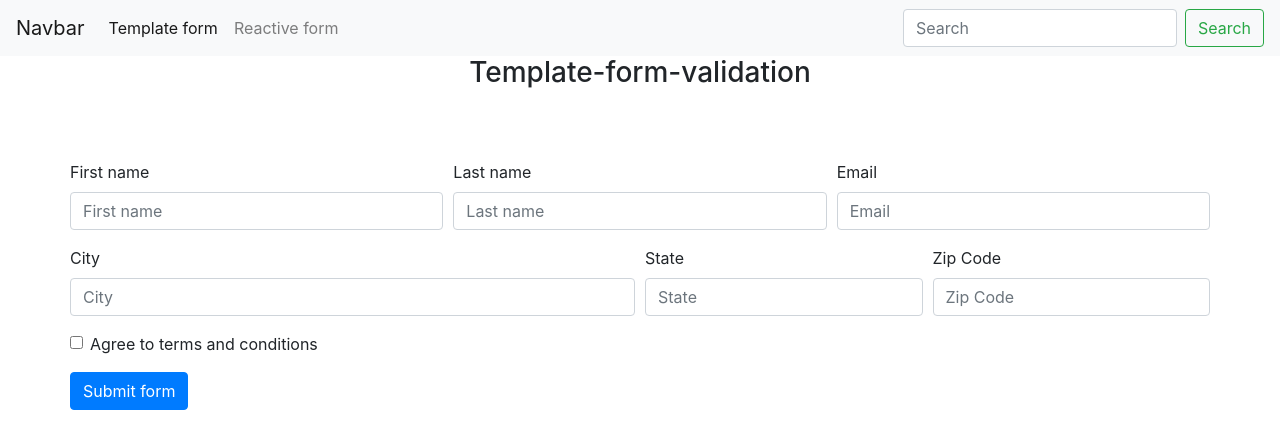
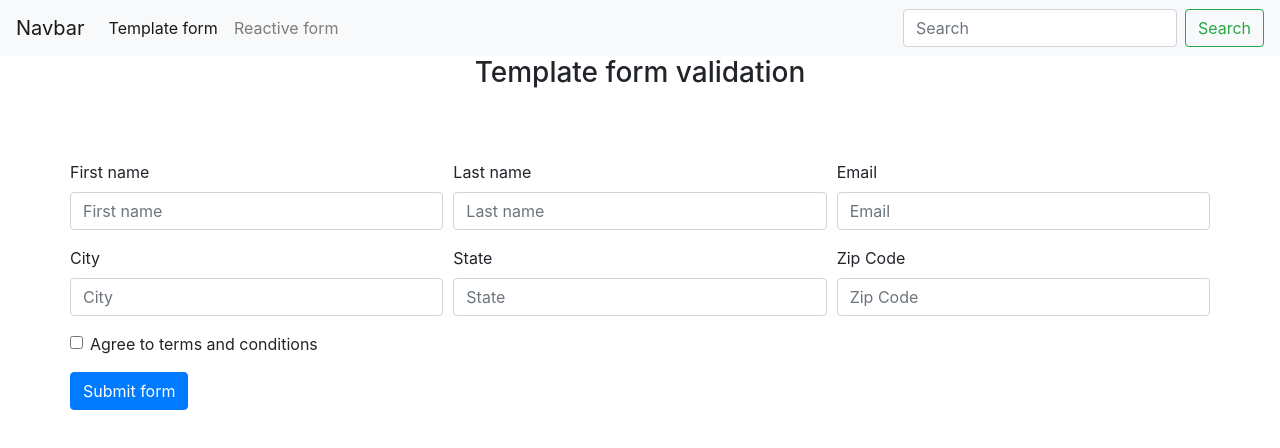
Before and after one commit to sravanthimendu98/angular, an Angular app: page /templateFormValidation in a window 1280 px wide. Shown: the top 448 px of the page. Built offline with nearby package versions, Linux system fonts and the light colour scheme.

Commit message:
added bootstrap styles

```diff
--- a/src/app/components/reactive-form-validation/reactive-form-validation.component.html
+++ b/src/app/components/reactive-form-validation/reactive-form-validation.component.html
@@ -1,4 +1,4 @@
-<h3 style="text-align: center;">Reactive-form-validation</h3>
+<h3 style="text-align: center;">Reactive form validation</h3>
 
 <form class="needs-validation" style="margin: 70px;" [formGroup]="userForm" novalidate>
     <div class="form-row">
@@ -34,7 +34,7 @@
         </div>
     </div>
     <div class="form-row">
-        <div class="col-md-6 mb-3">
+        <div class="col-md-4 mb-3">
             <label for="validationCustom03">City</label>
             <input type="text" class="form-control" formControlName="city" id="validationCustom03" placeholder="City"
                 required>
@@ -43,7 +43,7 @@
                 <span *ngIf="userForm.controls['city'].errors?.['required']">City is required</span>
             </div>
         </div>
-        <div class="col-md-3 mb-3">
+        <div class="col-md-4 mb-3">
             <label for="validationCustom04">State</label>
             <input type="text" class="form-control" formControlName="state" id="validationCustom04" placeholder="State"
                 required>
@@ -52,7 +52,7 @@
                 <span *ngIf="userForm.controls['state'].errors?.['required']">State is required</span>
             </div>
         </div>
-        <div class="col-md-3 mb-3">
+        <div class="col-md-4 mb-3">
             <label for="validationCustom05">Zip</label>
             <input type="text" class="form-control" formControlName="zipCode" id="validationCustom05" placeholder="Zip"
                 required>
--- a/src/app/components/template-form-validation/template-form-validation.component.html
+++ b/src/app/components/template-form-validation/template-form-validation.component.html
@@ -1,4 +1,4 @@
-<h3 style="text-align: center;">Template-form-validation</h3>
+<h3 style="text-align: center;">Template form validation</h3>
 <form class="needs-validation" novalidate style="margin: 70px;" #userForm="ngForm">
   <div class="form-row">
     <div class="col-md-4 mb-3">
@@ -35,7 +35,7 @@
     </div>
   </div>
   <div class="form-row">
-    <div class="col-md-6 mb-3">
+    <div class="col-md-4 mb-3">
       <label for="validationCustom03">City</label>
       <input type="text" class="form-control" name="city" #city="ngModel" [(ngModel)]="userObj.city"
         id="validationCustom03" placeholder="City" required>
@@ -44,7 +44,7 @@
         <span *ngIf="city.errors?.['required']">City is required</span>
       </div>
     </div>
-    <div class="col-md-3 mb-3">
+    <div class="col-md-4 mb-3">
       <label for="validationCustom04">State</label>
       <input type="text" class="form-control" name="state" #state="ngModel" [(ngModel)]="userObj.state"
         id="validationCustom04" placeholder="State" required>
@@ -53,7 +53,7 @@
         <span *ngIf="state.errors?.['required']">State is required</span>
       </div>
     </div>
-    <div class="col-md-3 mb-3">
+    <div class="col-md-4 mb-3">
       <label for="validationCustom05">Zip Code</label>
       <input type="text" class="form-control" name="zipCode" #zipCode="ngModel" [(ngModel)]="userObj.zipCode"
         id="validationCustom05" placeholder="Zip Code" required>
```
